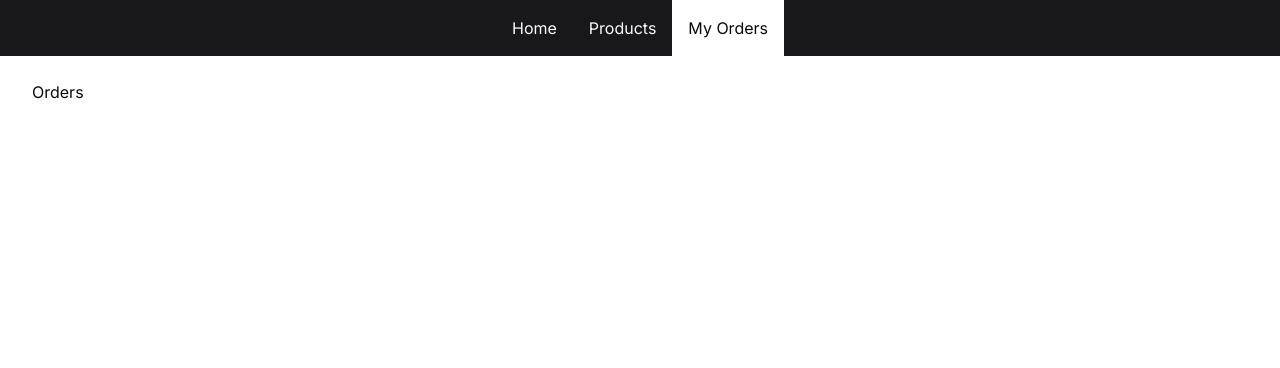
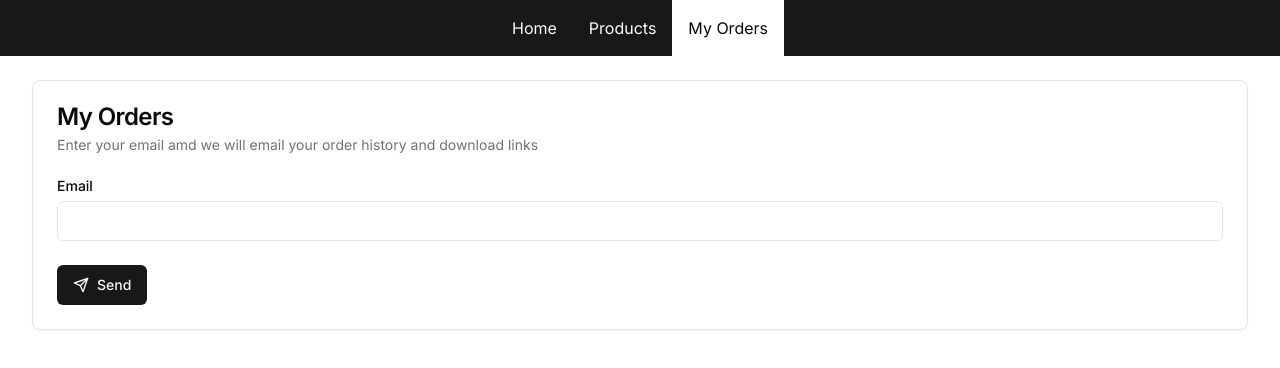
Before and after one commit to themse/ecommerce-store, a Next.js app: page /orders in a window 1280 px wide. Shown: the top 368 px of the page. Built offline with nearby package versions, Linux system fonts and the light colour scheme; no server answers.

Commit message:
feat: order history

```diff
--- /dev/null
+++ b/src/app/(web)/orders/_actions.tsx
@@ -0,0 +1,84 @@
+'use server';
+
+import { z } from 'zod';
+
+import prisma from '@/services/libs/prisma';
+import { resend } from '@/services/libs/resend';
+import { env } from '@/utils/env';
+import OrderHistory from '@/email/OrderHistory';
+
+const schema = z.object({
+	email: z.string().email(),
+});
+
+export async function sendRequestOrderInfo(formData: FormData) {
+	const data = Object.fromEntries(formData);
+	const parsed = schema.safeParse(data);
+
+	if (!parsed.success) {
+		return {
+			error: 'Invalid email address',
+		};
+	}
+
+	const user = await prisma.user.findUnique({
+		where: {
+			email: parsed.data.email,
+		},
+		select: {
+			email: true,
+			order: {
+				select: {
+					pricePaidInCents: true,
+					id: true,
+					product: {
+						select: {
+							id: true,
+							name: true,
+							imagePath: true,
+							description: true,
+						},
+					},
+					createdAt: true,
+				},
+			},
+		},
+	});
+
+	if (!user) {
+		return {
+			message: 'Check your email to view your order history and download your products',
+		};
+	}
+
+	const orders = await Promise.all(
+		user.order.map(async (order) => {
+			return {
+				...order,
+				downloadVerificationId: (
+					await prisma.downloadVerification.create({
+						data: {
+							expiresAt: new Date(Date.now() + 24 * 1000 * 60 * 60),
+							productId: order.product.id,
+						},
+					})
+				).id,
+			};
+		}),
+	);
+
+	const emailData = await resend.emails.send({
+		from: `Support <${env.SENDER_EMAIL}>`,
+		to: user.email,
+		subject: 'Order History',
+		react: <OrderHistory orders={orders} />,
+	});
+
+	if (emailData.error) {
+		return { error: 'There was an error sending your email. Please try again.' };
+	}
+
+	return {
+		message: 'Check your email to view your order history and download your products.',
+	};
+}
--- a/src/app/(web)/orders/page.tsx
+++ b/src/app/(web)/orders/page.tsx
@@ -1,5 +1,41 @@
 import 'server-only';
 
-export default function Orders() {
-	return <div>Orders</div>;
+import {
+	Card,
+	CardContent,
+	CardDescription,
+	CardFooter,
+	CardHeader,
+	CardTitle,
+} from '@/ui/components/molecules/Card';
+import { Label } from '@/ui/components/atoms/Label';
+import { Input } from '@/ui/components/atoms/Input';
+import { SendIcon } from '@/ui/components/atoms/icons';
+import { Button } from '@/ui/components/atoms/Button';
+import { sendRequestOrderInfo } from './_actions';
+
+export default function MyOrders() {
+	return (
+		<form action={sendRequestOrderInfo} className="max-2-xl mx-auto">
+			<Card>
+				<CardHeader>
+					<CardTitle>My Orders</CardTitle>
+					<CardDescription>
+						Enter your email amd we will email your order history and download links
+					</CardDescription>
+				</CardHeader>
+				<CardContent>
+					<div className="flex flex-col gap-y-2">
+						<Label htmlFor="email">Email</Label>
+						<Input type="email" required name="email" id="email" />
+					</div>
+				</CardContent>
+				<CardFooter>
+					<Button type="submit" className="flex gap-x-2">
+						<SendIcon className="size-4" /> Send
+					</Button>
+				</CardFooter>
+			</Card>
+		</form>
+	);
 }
--- /dev/null
+++ b/src/email/OrderHistory.tsx
@@ -0,0 +1,71 @@
+import { Fragment } from 'react';
+import {
+	Body,
+	Container,
+	Head,
+	Heading,
+	Hr,
+	Html,
+	Preview,
+	Tailwind,
+} from '@react-email/components';
+
+import { OrderInformation } from './_components/OrderInformation';
+
+type Props = {
+	orders: {
+		downloadVerificationId: string;
+		id: string;
+		pricePaidInCents: number;
+		createdAt: Date;
+		product: {
+			id: string;
+			name: string;
+			imagePath: string;
+			description: string;
+		};
+	}[];
+};
+
+OrderHistory.PreviewProps = {
+	orders: [
+		{
+			id: crypto.randomUUID(),
+			pricePaidInCents: 10000,
+			downloadVerificationId: crypto.randomUUID(),
+			createdAt: new Date(),
+			product: {
+				id: crypto.randomUUID(),
+				name: 'Product name',
+				description: 'Some description',
+				imagePath: 'products/macbook.jpg',
+			},
+		},
+	],
+} satisfies Props;
+
+export default function OrderHistory({ orders }: Props) {
+	return (
+		<Html>
+			<Preview>Order History & Downloads</Preview>
+			<Tailwind>
+				<Head />
+				<Body className="bg-white font-sans">
+					<Container className="max-w-xl">
+						<Heading>Order History</Heading>
+						{orders.map((order, index) => (
+							<Fragment key={order.id}>
+								<OrderInformation
+									order={order}
+									product={order.product}
+									downloadVerificationId={order.downloadVerificationId}
+								/>
+								{index < orders.length - 1 && <Hr />}
+							</Fragment>
+						))}
+					</Container>
+				</Body>
+			</Tailwind>
+		</Html>
+	);
+}
--- a/src/ui/components/atoms/icons/index.ts
+++ b/src/ui/components/atoms/icons/index.ts
@@ -13,4 +13,5 @@ export {
 	CircleCheckBigIcon,
 	Undo2Icon,
 	LinkIcon,
+	SendIcon,
 } from 'lucide-react';
```
